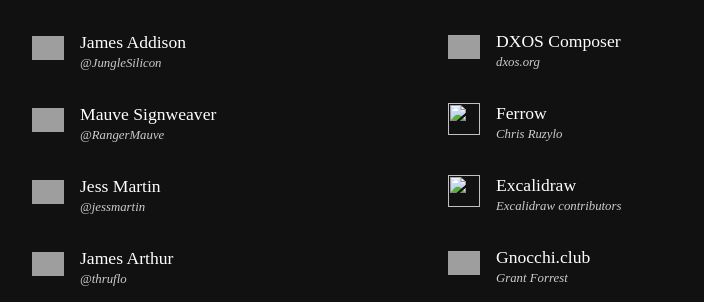
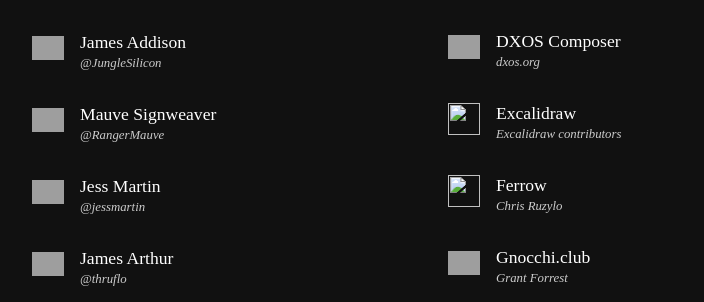
Before and after one commit to mylofi/localfirstweb.dev, a Jekyll site: the page built from index.html, in a window 1280 px wide and 900 px high, scrolled down 4360 px. Shown: the part 157-459 px from the top of the window, without its empty margins (224-928 px from the left). Built offline with Jekyll 4.4.1, drawn with Linux system fonts in a browser that asks for light colours; some web fonts are replaced; grey boxes are pictures that could not be loaded.

Commit message:
Alphabetical order

```diff
--- a/_data/content.json
+++ b/_data/content.json
@@ -626,16 +626,16 @@
             "icon": "https://composer.space/android-chrome-512x512.png"
           },
           {
+            "title": "Excalidraw",
+            "author": "Excalidraw contributors",
+            "url": "https://excalidraw.com",
+            "icon": "https://excalidraw.com/favicon.ico"
+          },
+          {
             "title": "Ferrow",
             "author": "Chris Ruzylo",
             "url": "https://ferrow.ai",
             "icon": "https://ferrow.ai/favicon.svg"
-          },
-          {
-            "title": "Excalidraw",
-            "author": "Excalidraw contributors",
-            "url": "https://excalidraw.com",
-            "icon": "https://excalidraw.com/favicon.ico"
           },
           {
             "title": "Gnocchi.club",
```
